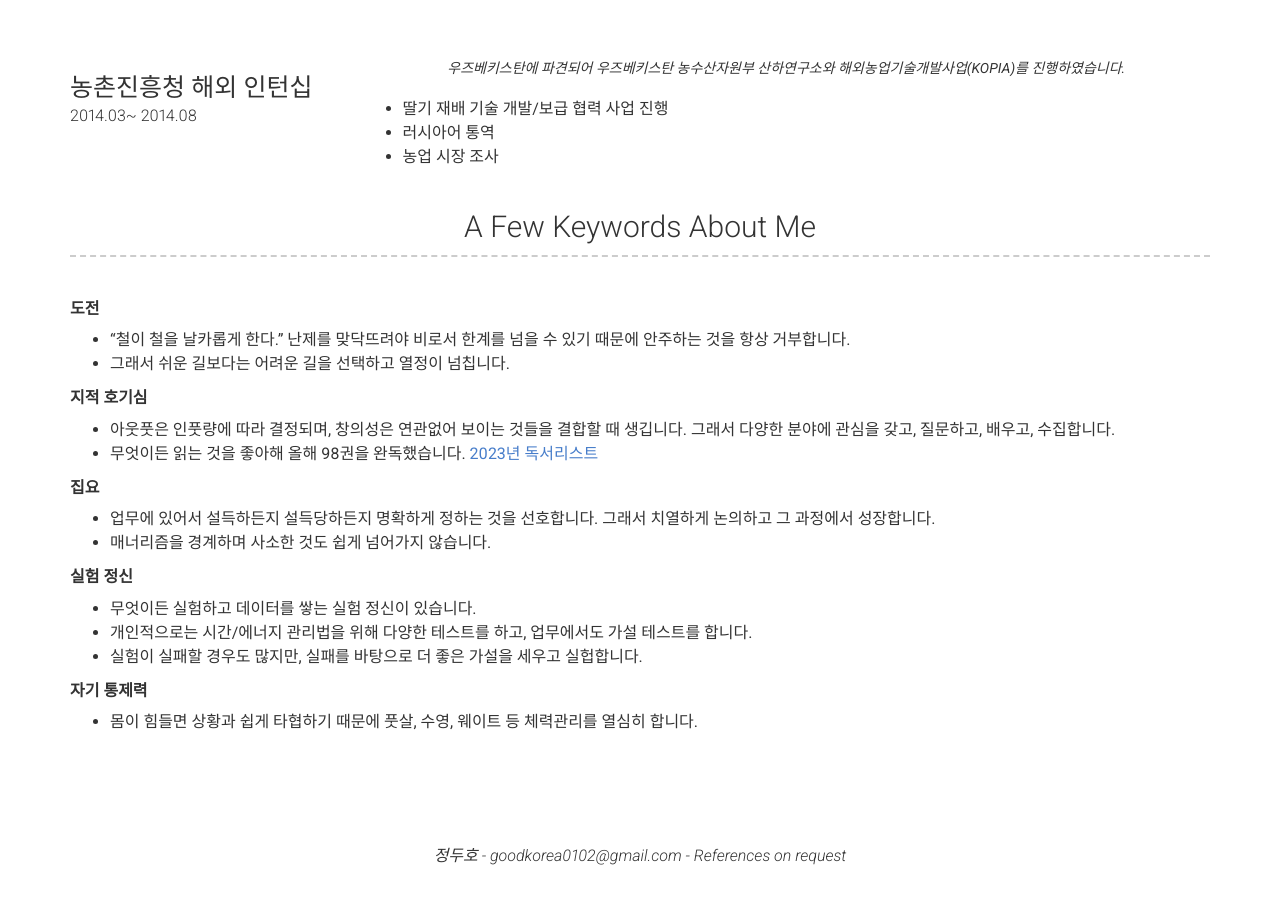
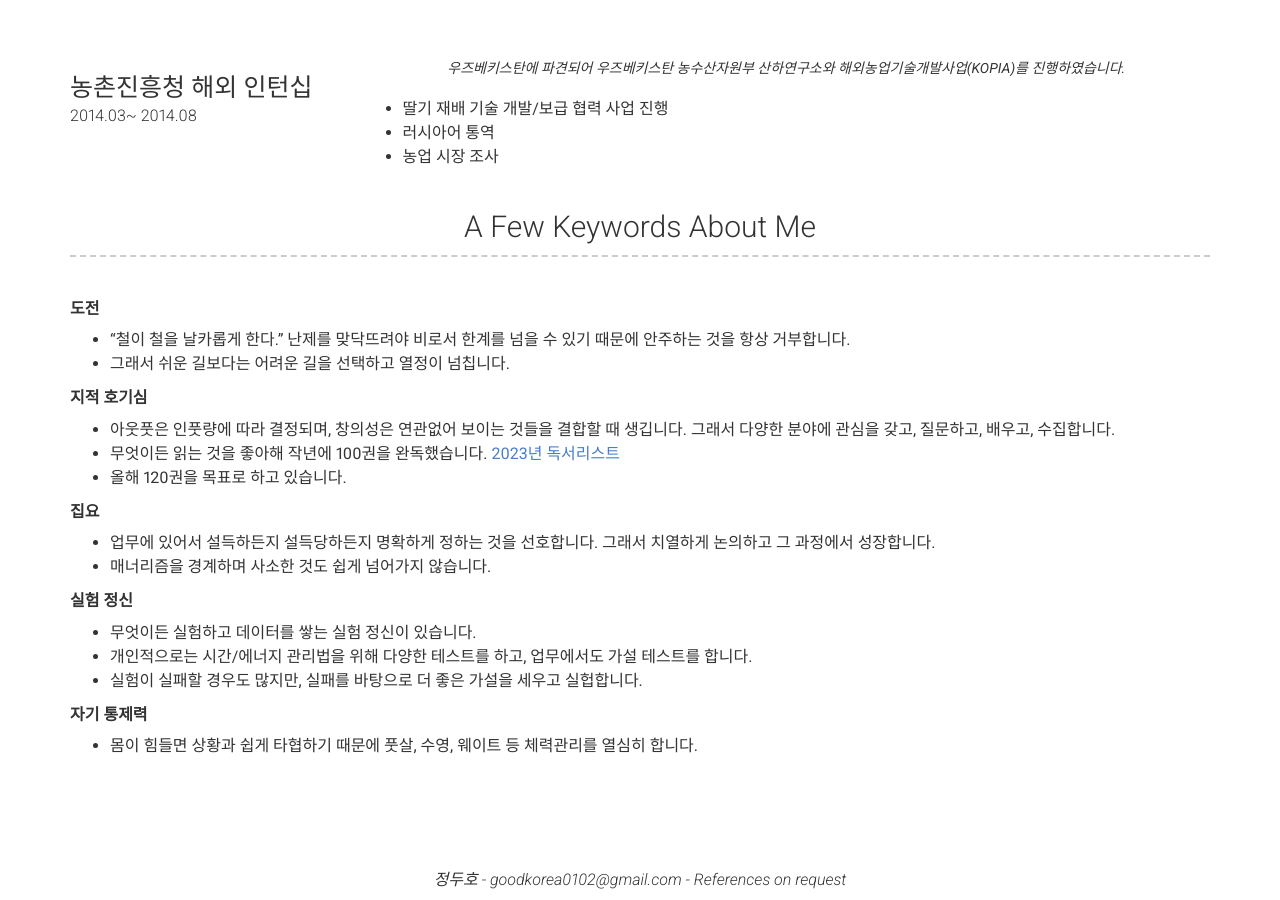
Before and after one commit to ZechariahJung/resume, a Jekyll site: the page built from index.md, in a window 1280 px wide and 900 px high, scrolled down 4463 px. Built offline with Jekyll 4.4.1, drawn with Linux system fonts in a browser that asks for light colours; nearby versions of some CDN libraries; before the commit the page ends 5339 px from its top, so only the background shows below that.

Commit message:
[원하는 메시지 ex - update config.yml]

```diff
--- a/_config.yml
+++ b/_config.yml
@@ -322,7 +322,8 @@ content:
 
       **지적 호기심**
       - 아웃풋은 인풋량에 따라 결정되며, 창의성은 연관없어 보이는 것들을 결합할 때 생깁니다. 그래서 다양한 분야에 관심을 갖고, 질문하고, 배우고, 수집합니다.
-      - 무엇이든 읽는 것을 좋아해 올해 98권을 완독했습니다. [2023년 독서리스트](https://zechariahjung.notion.site/zechariahjung/2023-7de9ac7bcf484fe0ac9281494cd16d29)
+      - 무엇이든 읽는 것을 좋아해 작년에 100권을 완독했습니다. [2023년 독서리스트](https://zechariahjung.notion.site/zechariahjung/2023-7de9ac7bcf484fe0ac9281494cd16d29)
+      - 올해 120권을 목표로 하고 있습니다.
 
       **집요**
       - 업무에 있어서 설득하든지 설득당하든지 명확하게 정하는 것을 선호합니다. 그래서 치열하게 논의하고 그 과정에서 성장합니다.
```
